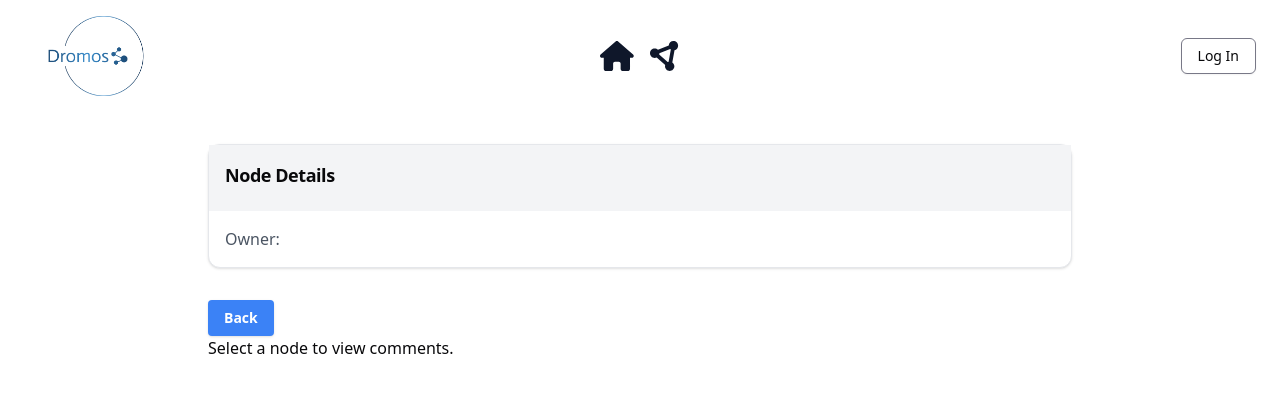
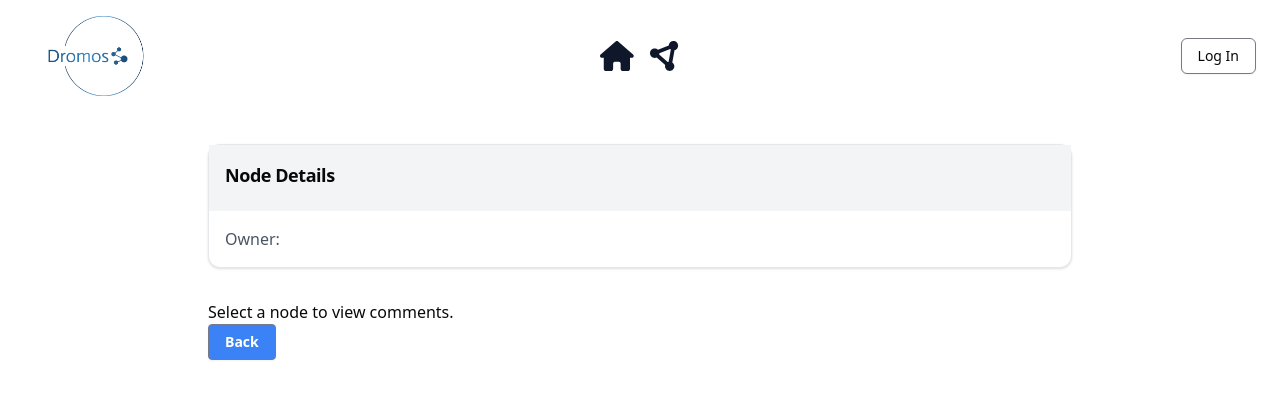
Before and after one commit to laskinner/dromos, a React (Vite) app: page /node-view in a window 1280 px wide. Shown: the top 398 px of the page. Built offline with nearby package versions, Linux system fonts and the light colour scheme.

Commit message:
Move back button in nodefullview to outside of commentlist component, and changed variant to outline

```diff
--- a/src/components/NodeFullView.tsx
+++ b/src/components/NodeFullView.tsx
@@ -65,13 +65,14 @@ export const NodeFullView: React.FC = () => {
           <p className="text-gray-600">Owner: {nodeDetails?.owner}</p>
         </CardContent>
       </Card>
+      <CommentList />
       <Button
+        variant="outline"
         onClick={handleBackClick}
         className="bg-blue-500 hover:bg-blue-700 text-white font-bold py-2 px-4 rounded"
       >
         Back
       </Button>
-      <CommentList />
     </div>
   );
 };
```
